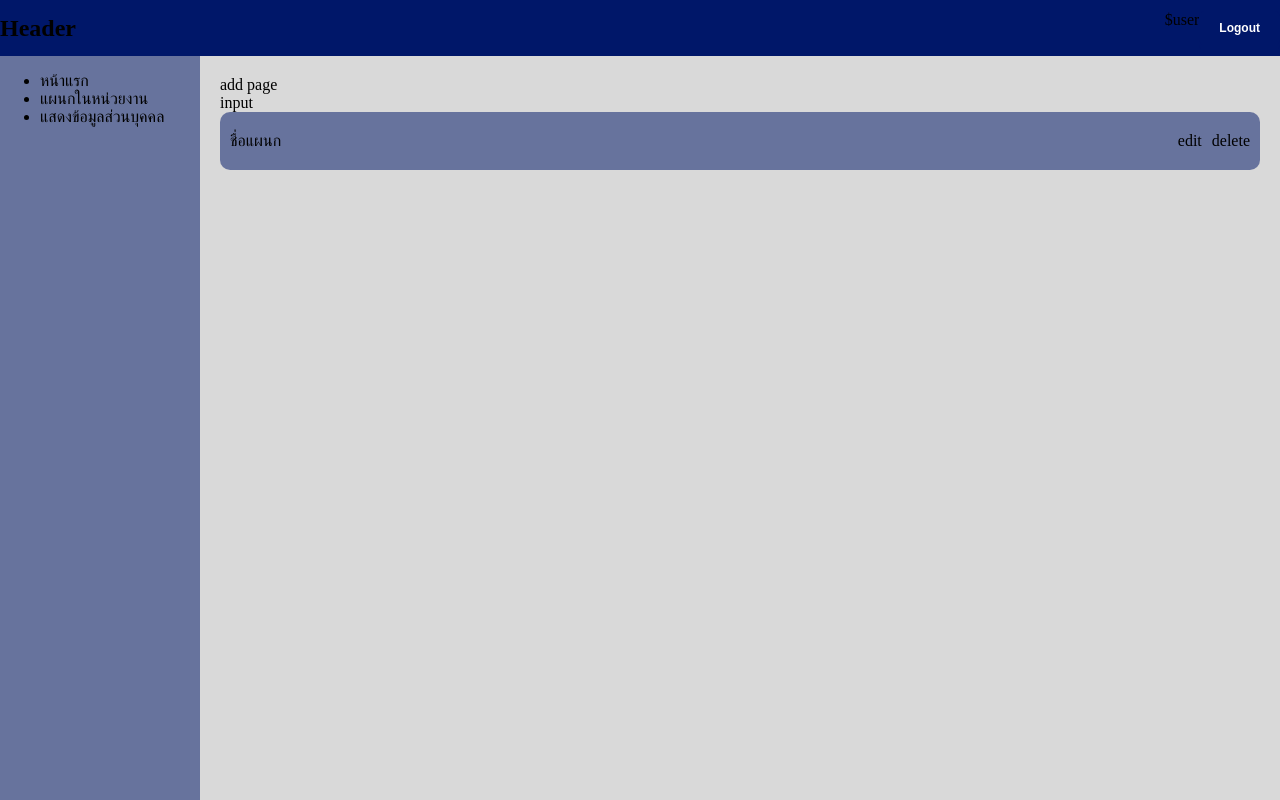
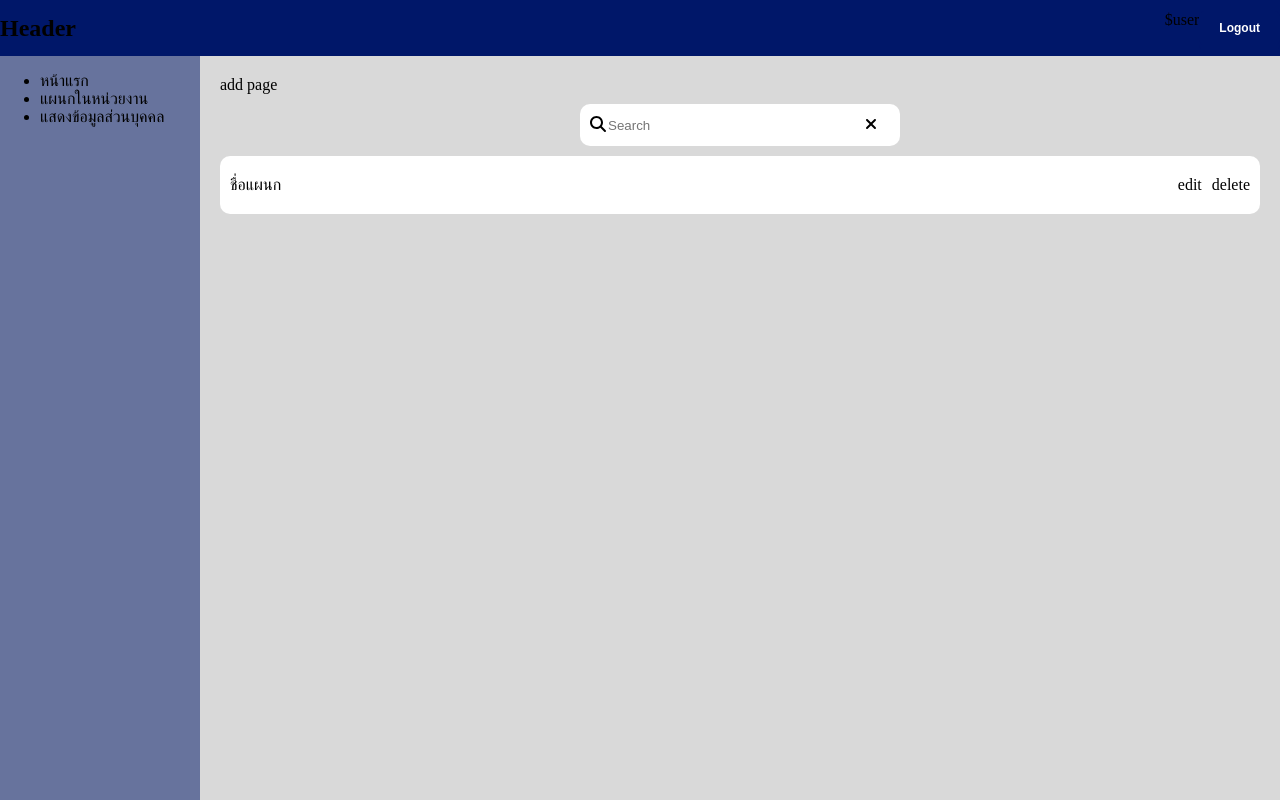
Before and after one commit to sirtongzaq/react-nodejs-mysql, a Next.js app in the folder client/: page /dept in a window 1280 px wide. Built offline with nearby package versions, Linux system fonts and the light colour scheme.

Commit message:
[client] - "add serch component"

```diff
--- a/client/package.json
+++ b/client/package.json
@@ -9,6 +9,11 @@
     "lint": "next lint"
   },
   "dependencies": {
+    "@fortawesome/fontawesome-svg-core": "^6.5.1",
+    "@fortawesome/free-brands-svg-icons": "^6.5.1",
+    "@fortawesome/free-regular-svg-icons": "^6.5.1",
+    "@fortawesome/free-solid-svg-icons": "^6.5.1",
+    "@fortawesome/react-fontawesome": "^0.2.0",
     "axios": "^1.6.7",
     "next": "14.1.3",
     "react": "^18",
--- a/client/src/components/components/card_dept.jsx
+++ b/client/src/components/components/card_dept.jsx
@@ -12,5 +12,6 @@ export default function CardDept() {
                     <div className="dept-delete">delete</div>
                 </div>
             </div>
+
         </Fragment>)
 }
--- /dev/null
+++ b/client/src/components/components/search_dept.jsx
@@ -0,0 +1,51 @@
+import { Fragment, useEffect, useState } from "react"
+import { FontAwesomeIcon } from '@fortawesome/react-fontawesome'
+import * as SolidIcon from "@fortawesome/free-solid-svg-icons"
+
+export default function SearchDept({
+    onChangeDeptList
+}) {
+    const [search, setSearch] = useState("")
+    const [dept, setDept] = useState([])
+
+    const onSearch = (e) => {
+        setSearch(e.target.value)
+    }
+
+    const onDeleteSearch = () => {
+        setSearch("")
+    }
+
+    const getDept = (value) => {
+        console.log(value)
+        // setDept([])
+    }
+
+
+    useEffect(() => {
+        if (search.trim() != "") {
+            getDept(search)
+        }
+    }, [search])
+
+    useEffect(()=>{
+        onChangeDeptList(dept)
+    },[dept])
+
+    return (
+        <Fragment>
+            <div className="dept-search">
+                <div className="dept-search-container">
+                    <span><FontAwesomeIcon icon={SolidIcon.faMagnifyingGlass} /></span>
+                    <input
+                        type="text"
+                        placeholder="Search"
+                        onChange={onSearch}
+                        value={search}
+                    />
+                    <span onClick={onDeleteSearch}><FontAwesomeIcon icon={SolidIcon.faXmark} /></span>
+                </div>
+            </div>
+        </Fragment >
+    )
+}
--- a/client/src/pages/_app.jsx
+++ b/client/src/pages/_app.jsx
@@ -1,6 +1,9 @@
 
 import "@/styles/components/index.scss"
 import "@/styles/globals.scss";
+import '@fortawesome/fontawesome-svg-core/styles.css'
+import '@/styles/pages/index.scss'
+
 
 export default function App({ Component, pageProps }) {
   const getLayout = Component.getLayout ?? ((page) => page)
--- a/client/src/pages/dept/index.jsx
+++ b/client/src/pages/dept/index.jsx
@@ -1,20 +1,36 @@
 import CardDept from "@/components/components/card_dept"
+import SearchDept from "@/components/components/search_dept"
 import Layout from "@/components/templates/layout"
 import { useRouter } from "next/router"
-import { Fragment } from "react"
+import { Fragment, useState } from "react"
 
 export default function Dept() {
     const router = useRouter()
+    const [dept, setDept] = useState([])
+    const [filterDept,setFilterDept] = useState([])
+
+    const onChageSearch = () => {
+
+    }
+
+    const onChangeDeptList =(value)=>{
+        setFilterDept(value)
+    }
+
     return (
         <Fragment>
             <div onClick={() => router.push('/dept/add_dept')} className="">
                 add page
             </div>
-            <div>
-                input
+            <div className="dept-page-search">
+                <SearchDept onChangeDeptList={onChangeDeptList}  />
             </div>
             <div className="dept-list">
-                <CardDept />
+                {/* {filterDept.map(()=>(
+                <Fragment>
+                    <CardDept/>
+                </Fragment>))} */}
+                      <CardDept/>
             </div>
         </Fragment>
     )
--- a/client/src/styles/components/_components.scss
+++ b/client/src/styles/components/_components.scss
@@ -1,3 +1,4 @@
 @import "components/header";
 @import "components/logincontainer";
 @import "components/dept-card";
+@import "components/dept-search";
--- a/client/src/styles/components/components/_dept-card.scss
+++ b/client/src/styles/components/components/_dept-card.scss
@@ -1,5 +1,5 @@
 .dept-card {
-    background-color: #00176985;
+    background-color: white;
     border-radius: 10px;
     padding-block: 20px;
     display: flex;
--- /dev/null
+++ b/client/src/styles/components/components/_dept-search.scss
@@ -0,0 +1,21 @@
+.dept-search{
+    display: flex;
+    justify-content: center;
+    align-items: center;
+}
+
+
+.dept-search-container{
+    background-color: white;
+    padding-block: 10px;
+    width: 300px;
+    border-radius: 10px;
+    padding-inline: 10px;
+    input{
+        border: none;
+        outline: none;
+        width: 85%;
+        height: 20px;
+        background-color: white;
+    }
+}
--- /dev/null
+++ b/client/src/styles/pages/_dept.scss
@@ -0,0 +1,3 @@
+.dept-page-search{
+    padding-block: 10px;
+}
--- a/client/src/styles/pages/index.scss
+++ b/client/src/styles/pages/index.scss
@@ -1 +1,2 @@
 @import "login";
+@import "dept";
```
Also changed, not shown: 1 other file (tests, documents, lock files or other folders).
